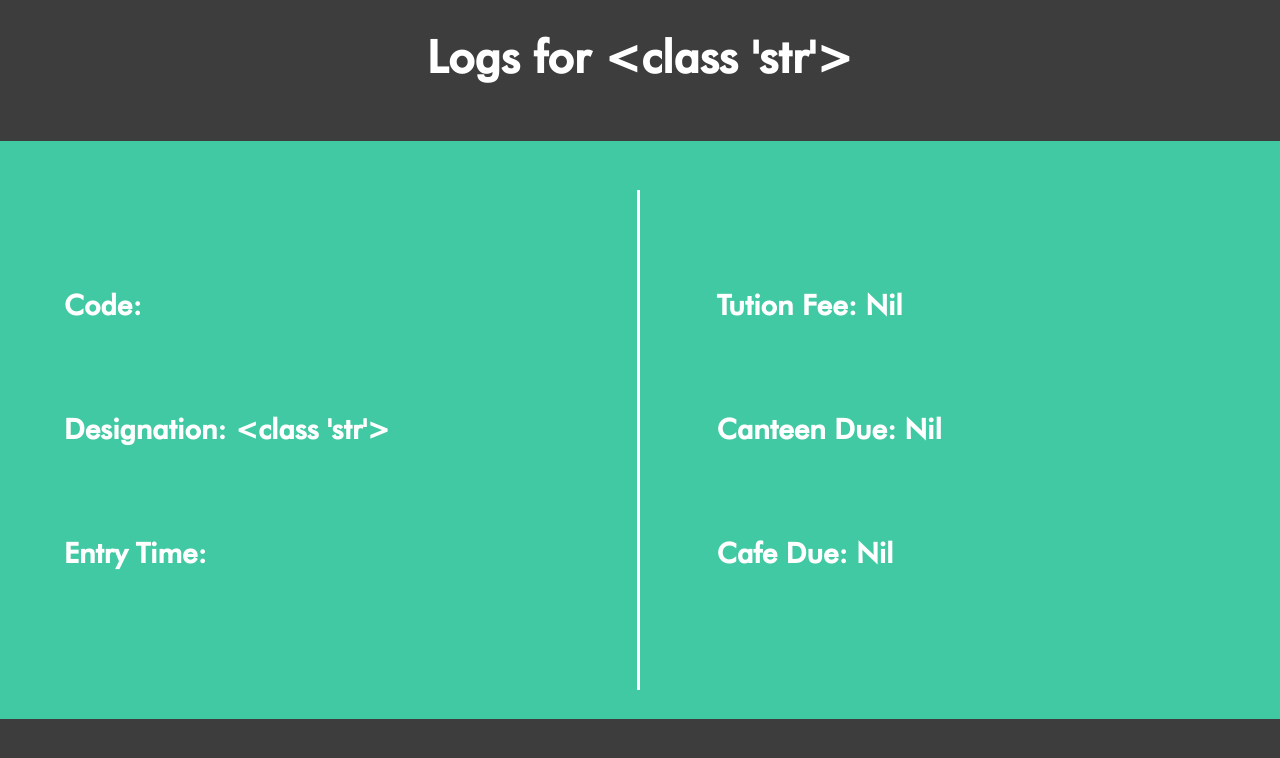
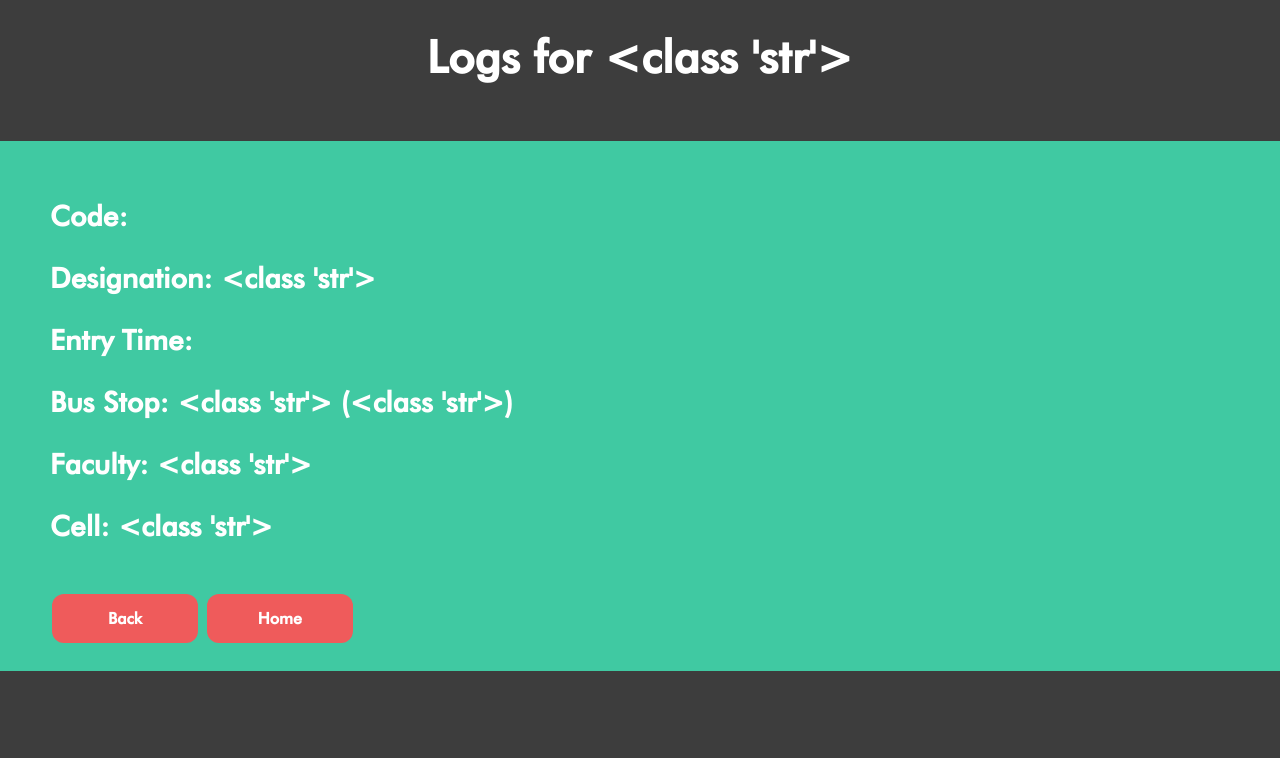
Before and after one commit to Lijan09/qrreader, a Flask app: page /log in a window 1280 px wide. Shown: the top 758 px of the page. Run offline with Flask 2, Linux system fonts and the light colour scheme; parts of the project's set-up code (start-up, migrations or seed data) failed here and were passed over.

Commit message:
everything works

```diff
--- a/Templates/logdata.html
+++ b/Templates/logdata.html
@@ -8,23 +8,20 @@
 
 <body bgcolor=#3d3d3d>
     <h1 class="welcome"> Logs for {{name}}</h1><br>
-    <div class="frame">
+    <div class="frame2">
         <div class="info">
-            <div class="left">
-                <p class="code"> Code: {{code}}</p> <br>
-                <p class="designation"> Designation: {{designation}}</p> <br>
-                <p class="time">Entry Time: {{time}}</p>
-            </div>
-            <div class="vl"></div>
-            <div class="right">
-                <p class="fee">Tution Fee: Nil</p> <br>
-                <p class="candue">Canteen Due: Nil</p> <br>
-                <p class="cafdue">Cafe Due: Nil</p> <br>
-            </div>
+
+            <p class="code"> Code: {{code}}</p>
+            <p class="designation"> Designation: {{designation}}</p>
+            <p class="time">Entry Time: {{time}}</p>
+            <p class="fee">Bus Stop: {{bstop}} ({{bno}})</p>
+            <p class="candue">Faculty: {{faculty}}</p>
+            <p class="cafdue">Cell: {{cell}}</p>
+
         </div>
-        <div style="position:fixed; left:1290px; top:640px;">
+        <div style="position:fixed; left:50px; top:590px;">
+            <a href={{ url_for( "searchlog" ) }} class="button homepage"> Back </a>
             <a href={{ url_for("home") }} class="button homepage">Home</a>
-            <a href={{ url_for( "admin" ) }} class="button homepage"> Back </a>
         </div>
     </div>
 
--- a/app.py
+++ b/app.py
@@ -241,7 +241,7 @@ def login():
 
     log.logdata(qrcodeReader.requiredCode)
 
-    return render_template("login.html", time=log.time, code=log.code, designation=log.designation, name=log.name)
+    return render_template("login.html", time=log.time, code=log.code, designation=log.designation, name=log.name, faculty=log.faculty, cell=log.cell, bno=log.bno, bstop=log.bstop)
 
 
 @app.route("/adminprint")
@@ -314,7 +314,7 @@ def searchLogData():
 
 @app.route("/log")
 def showdata():
-    return render_template("logdata.html", name=log.name, designation=log.designation, code=log.code, time=log.time)
+    return render_template("logdata.html", name=log.name, designation=log.designation, code=log.code, time=log.time, faculty=log.faculty, cell=log.cell, bno=log.bno, bstop=log.bstop)
 
 
 @app.route("/data")
@@ -378,7 +378,9 @@ def deletedata():
             for x in range(len(finalarray)):
                 if deletecode != code[x]:
                     line = finalarray[x][0] + "," + \
-                        finalarray[x][1] + "," + finalarray[x][2]
+                        finalarray[x][1] + "," + finalarray[x][2] + "," + finalarray[x][3] + \
+                        "," + finalarray[x][4] + "," + \
+                        finalarray[x][5] + "," + finalarray[x][6]
                     file.write(line + "\n")
 
     return redirect(url_for("delete"))
--- a/data.txt
+++ b/data.txt
@@ -4,4 +4,3 @@
 4686,Aadesh Amatya,Teacher,+2 Science,Nil,Nil,9800000000
 6842,Faisal Ahmed,Admin,Admin,Nil,Nil,9800000001
 6801,Raj Kumar Maharjan,Teacher,+2 Science,Nil,Nil,9800000002
-3690,Riya Rajbanshi,Student,+2 Science,Imadol,Z,9841372861
--- a/log.txt
+++ b/log.txt
@@ -1,3 +1,7 @@
+19:16:31,6842
+19:16:00,6842
+19:12:27,6842
+19:10:40,3519
 18:32:33,3690
 18:29:31,6842
 18:13:29,3513
--- a/raw_log.txt
+++ b/raw_log.txt
@@ -55,3 +55,7 @@
 18:13:29,3513
 18:29:31,6842
 18:32:33,3690
+19:10:40,3519
+19:12:27,6842
+19:16:00,6842
+19:16:31,6842
--- a/static/main.css
+++ b/static/main.css
@@ -195,7 +195,12 @@ input[type="text"] {
 
 .frame {
   background-color: #40c9a2;
-  padding-bottom: 480px;
+  padding-bottom: 530px;
+}
+
+.frame2 {
+  background-color: #40c9a2;
+  padding-bottom: 100px;
 }
 
 .right {
@@ -248,7 +253,7 @@ input[type="text"] {
   color: white;
   font-size: 28px;
   padding-left: 50px;
-  padding-top: 90px;
+  padding-top: 30px;
   margin: 8px 0;
   font-weight: bold;
 }
```
Also changed, not shown: Templates/admin.html (+4 -4 lines), Templates/login.html (+9 -8 lines).
